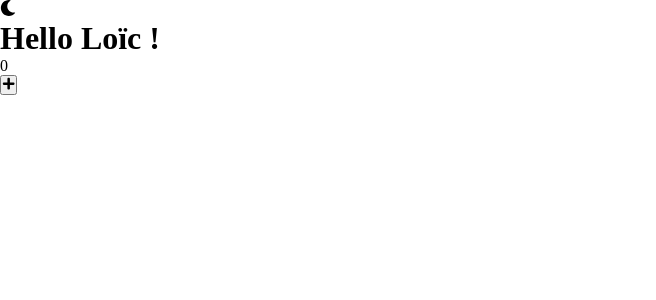
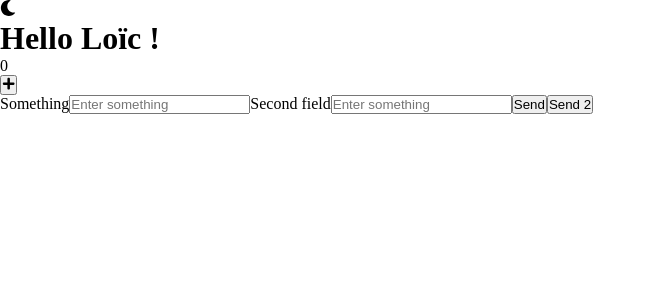
Before and after one commit to ldandoy/epita_advanced_javascript, a React (Create React App) app in the folder client/: page / in a window 1280 px wide. Shown: the top 300 px of the page, without its empty margins (0-656 px from the left). Built offline with nearby package versions, Linux system fonts and the light colour scheme.

Commit message:
Add stage

```diff
--- a/client/src/App.js
+++ b/client/src/App.js
@@ -4,6 +4,7 @@ import { ThemeContext } from './contexts/themes'
 import Hello from './components/Hello'
 import Facts from './components/Facts'
 import SwicherMode from './components/SwicherMode'
+import TestForm from './components/TestForm'
 
 const App = () => {
     const [{ theme }] = useContext(ThemeContext)
@@ -12,6 +13,7 @@ const App = () => {
         <SwicherMode />
         <Hello name="Loïc" />
         <Facts />
+        <TestForm />
     </div>)
 }
 
--- /dev/null
+++ b/client/src/components/TestForm.js
@@ -0,0 +1,49 @@
+import React, {useState} from 'react'
+
+const TestForm = () => {
+    const [form, setForm] = useState({
+        input: '',
+        input2: ''
+    })
+
+    const handlerOnChange = (event) => {
+        const { value, name } = event.target
+        setForm({...form, [name]:value})
+    }
+
+    const handlerOnSubmit = (event) => {
+        event.preventDefault()
+
+        console.log(form)
+    }
+
+    return (
+        <form onSubmit={handlerOnSubmit}>
+            <label htmlFor='test'>Something</label>
+            <input
+                onChange={handlerOnChange}
+                id="test"
+                type="text"
+                value={form.input}
+                name="input"
+                required={true}
+                placeholder='Enter something'
+            />
+
+            <label htmlFor='field2'>Second field</label>
+            <input
+                onChange={handlerOnChange}
+                id="field2"
+                type="text"
+                value={form.input2}
+                name="input2"
+                placeholder='Enter something'
+            />
+
+            <input type="submit" value="Send" />
+            <button type='submit'>Send 2</button>
+        </form>
+    )
+}
+
+export default TestForm
```
